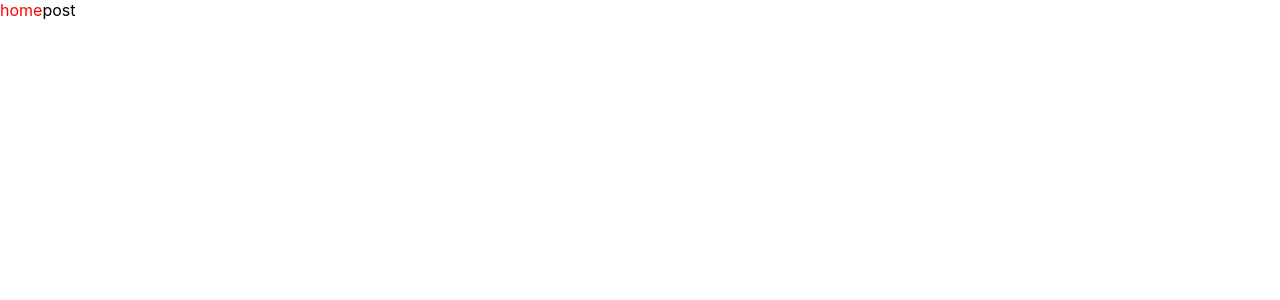
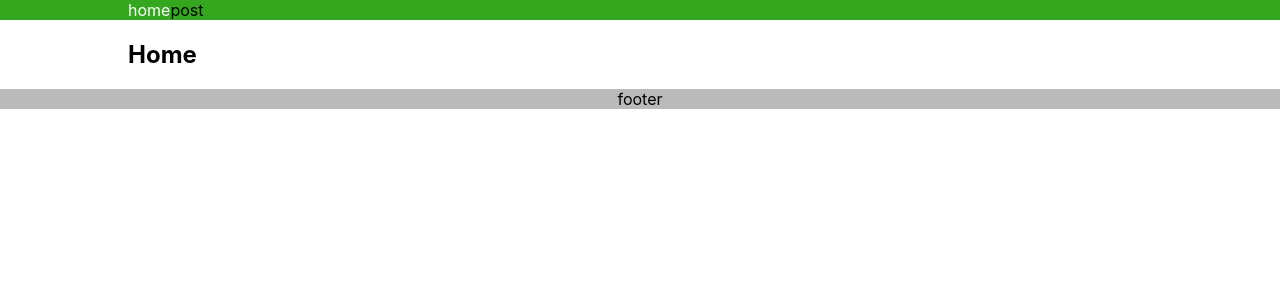
Before and after one commit to fall-vacation/front, a Next.js app: page / in a window 1280 px wide. Shown: the top 300 px of the page. Built offline with nearby package versions, Linux system fonts and the light colour scheme.

Commit message:
SEO, Wrap, Footer 추가

```diff
--- a/components/Header.tsx
+++ /dev/null
@@ -1,24 +0,0 @@
-import type { NextPage } from 'next';
-import Link from 'next/link';
-import { useRouter } from 'next/router';
-import styles from '../styles/Header.module.css';
-
-const Header: NextPage = () => {
-  const router = useRouter();
-  return (
-    <header>
-      <nav className={styles.nav}>
-        <Link href={'/'}>
-          <a className={router.pathname === '/' ? styles.active : ''}>home</a>
-        </Link>
-        <Link href={'/post'}>
-          <a className={router.pathname === '/post' ? styles.active : ''}>
-            post
-          </a>
-        </Link>
-      </nav>
-    </header>
-  );
-};
-
-export default Header;
--- /dev/null
+++ b/components/common/Footer.tsx
@@ -0,0 +1,21 @@
+import Wrap from './Wrap';
+
+const Footer = () => {
+  return (
+    <>
+      <footer>
+        <Wrap>footer</Wrap>
+      </footer>
+
+      <style jsx>{`
+        footer {
+          background-color: #bababa;
+          color: black;
+          text-align: center;
+        }
+      `}</style>
+    </>
+  );
+};
+
+export default Footer;
--- /dev/null
+++ b/components/common/Header.tsx
@@ -0,0 +1,46 @@
+import type { NextPage } from 'next';
+import Link from 'next/link';
+import { useRouter } from 'next/router';
+import Wrap from './Wrap';
+
+const Header: NextPage = () => {
+  const router = useRouter();
+  return (
+    <>
+      <header>
+        <Wrap>
+          <nav>
+            <Link href={'/'}>
+              <a className={router.pathname === '/' ? 'active' : ''}>home</a>
+            </Link>
+            <Link href={'/post'}>
+              <a className={router.pathname === '/post' ? 'active' : ''}>
+                post
+              </a>
+            </Link>
+          </nav>
+        </Wrap>
+      </header>
+
+      <style jsx>{`
+        header {
+          background-color: #35a71e;
+          color: white;
+        }
+
+        nav {
+          display: flex;
+          justify-content: flex-start;
+          align-items: center;
+          color: black;
+        }
+
+        .active {
+          color: white;
+        }
+      `}</style>
+    </>
+  );
+};
+
+export default Header;
--- /dev/null
+++ b/components/common/Layout.tsx
@@ -0,0 +1,20 @@
+import React from 'react';
+import Wrap from './Wrap';
+import Header from './Header';
+import Footer from './Footer';
+
+type AppLayoutProps = {
+  children: React.ReactNode;
+};
+
+const Layout = ({ children }: AppLayoutProps) => {
+  return (
+    <>
+      <Header />
+      <Wrap>{children}</Wrap>
+      <Footer />
+    </>
+  );
+};
+
+export default Layout;
--- /dev/null
+++ b/components/common/Seo.tsx
@@ -0,0 +1,21 @@
+import Head from 'next/head';
+
+type AppSeoProps = {
+  title: string;
+  keywords?: string[];
+  descrption?: string;
+};
+
+const Seo = ({ title, keywords, descrption }: AppSeoProps) => {
+  const keyword = keywords?.join(', ');
+  return (
+    <Head>
+      <title>{title}</title>
+      <meta name='keyword' content={keyword} />
+      <meta name='description' content={descrption} />
+      <link rel='icon' href='/favicon.ico' />
+    </Head>
+  );
+};
+
+export default Seo;
--- /dev/null
+++ b/components/common/Wrap.tsx
@@ -0,0 +1,20 @@
+type AppWrapProps = {
+  children: React.ReactNode;
+};
+const Wrap = ({ children }: AppWrapProps) => {
+  return (
+    <>
+      <div className='wrap'>{children}</div>
+      <style jsx>
+        {`
+          .wrap {
+            max-width: 1024px;
+            margin: 0 auto;
+          }
+        `}
+      </style>
+    </>
+  );
+};
+
+export default Wrap;
--- a/pages/_app.tsx
+++ b/pages/_app.tsx
@@ -1,8 +1,20 @@
-import '../styles/globals.css'
-import type { AppProps } from 'next/app'
+import '../styles/globals.css';
+import type { AppProps } from 'next/app';
+import Layout from '../components/common/Layout';
+import Head from 'next/head';
+import Seo from '../components/common/Seo';
 
 function MyApp({ Component, pageProps }: AppProps) {
-  return <Component {...pageProps} />
+  return (
+    <Layout>
+      <Seo
+        title='Fall-Vacation'
+        keywords={['농사', '농장', '취미농사']}
+        descrption='이 앱은 취미농사를 찾는 사람들을 위한 앱입니다'
+      />
+      <Component {...pageProps} />
+    </Layout>
+  );
 }
 
-export default MyApp
+export default MyApp;
--- a/pages/index.tsx
+++ b/pages/index.tsx
@@ -1,74 +1,11 @@
 import type { NextPage } from 'next';
-import Head from 'next/head';
-import Link from 'next/link';
-import Image from 'next/image';
-import styles from '../styles/Home.module.css';
-import Header from '../components/Header';
 
 const Home: NextPage = () => {
   return (
     <div>
-      <Head>
-        <title>Create Next App</title>
-        <meta name='description' content='Generated by create next app' />
-        <link rel='icon' href='/favicon.ico' />
-      </Head>
-
-      <Header />
-      {/*
-      <main className={styles.main}>
-        <h1 className={styles.title}>
-          Welcome to <a href='https://nextjs.org'>Next.js!</a>
-        </h1>
-
-        <p className={styles.description}>
-          Get started by editing{' '}
-          <code className={styles.code}>pages/index.tsx</code>
-        </p>
-
-        <div className={styles.grid}>
-          <a href='https://nextjs.org/docs' className={styles.card}>
-            <h2>Documentation &rarr;</h2>
-            <p>Find in-depth information about Next.js features and API.</p>
-          </a>
-
-          <a href='https://nextjs.org/learn' className={styles.card}>
-            <h2>Learn &rarr;</h2>
-            <p>Learn about Next.js in an interactive course with quizzes!</p>
-          </a>
-
-          <a
-            href='https://github.com/vercel/next.js/tree/canary/examples'
-            className={styles.card}
-          >
-            <h2>Examples &rarr;</h2>
-            <p>Discover and deploy boilerplate example Next.js projects.</p>
-          </a>
-
-          <a
-            href='https://vercel.com/new?utm_source=create-next-app&utm_medium=default-template&utm_campaign=create-next-app'
-            className={styles.card}
-          >
-            <h2>Deploy &rarr;</h2>
-            <p>
-              Instantly deploy your Next.js site to a public URL with Vercel.
-            </p>
-          </a>
-        </div>
+      <main>
+        <h2>Home</h2>
       </main>
-
-      <footer className={styles.footer}>
-        <a
-          href='https://vercel.com?utm_source=create-next-app&utm_medium=default-template&utm_campaign=create-next-app'
-          target='_blank'
-          rel='noopener noreferrer'
-        >
-          Powered by{' '}
-          <span className={styles.logo}>
-            <Image src='/vercel.svg' alt='Vercel Logo' width={72} height={16} />
-          </span>
-        </a>
-      </footer> */}
     </div>
   );
 };
--- a/styles/Header.module.css
+++ /dev/null
@@ -1,10 +0,0 @@
-.nav {
-  display: flex;
-  justify-content: flex-start;
-  align-items: center;
-  color: black;
-}
-
-.active {
-  color: red;
-}
```
Also changed, not shown: components/Layout.tsx (deleted, +0 -19 lines), pages/post/index.tsx (+0 -16 lines).
